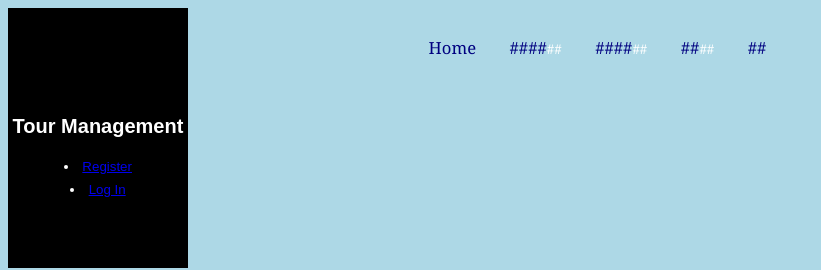
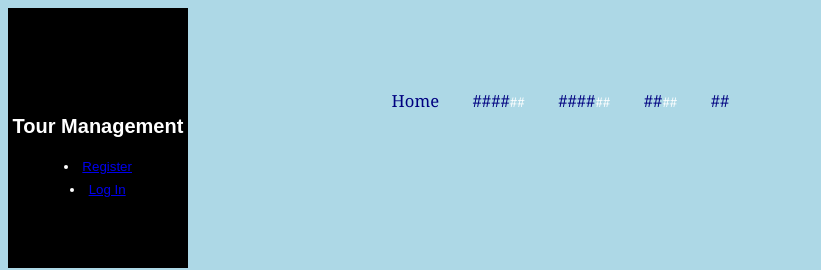
Before and after one commit to ShamsSaif/Tour-Management-System, a PHP site: page /Responsive/index.html in a window 1280 px wide. Shown: the top 270 px of the page, without its empty margins (0-821 px from the left). Run offline with PHP 8.4, Linux system fonts and the light colour scheme.

Commit message:
Update OurStyle.css

```diff
--- a/Responsive/OurStyle.css
+++ b/Responsive/OurStyle.css
@@ -19,12 +19,13 @@ body {
 #nav {
 	position: absolute;
 	top:0;height:54px;
-    line-height: 54px;
-	width: 1124px;
+        line-height: 90px;
+	width: 900px;
 	font-family: georgia;
 	padding: 0;
-	margin: 0 0 0 0;
+	margin: 35px 0 0 75px;
 }
+
 
 
 #nav a {
```
